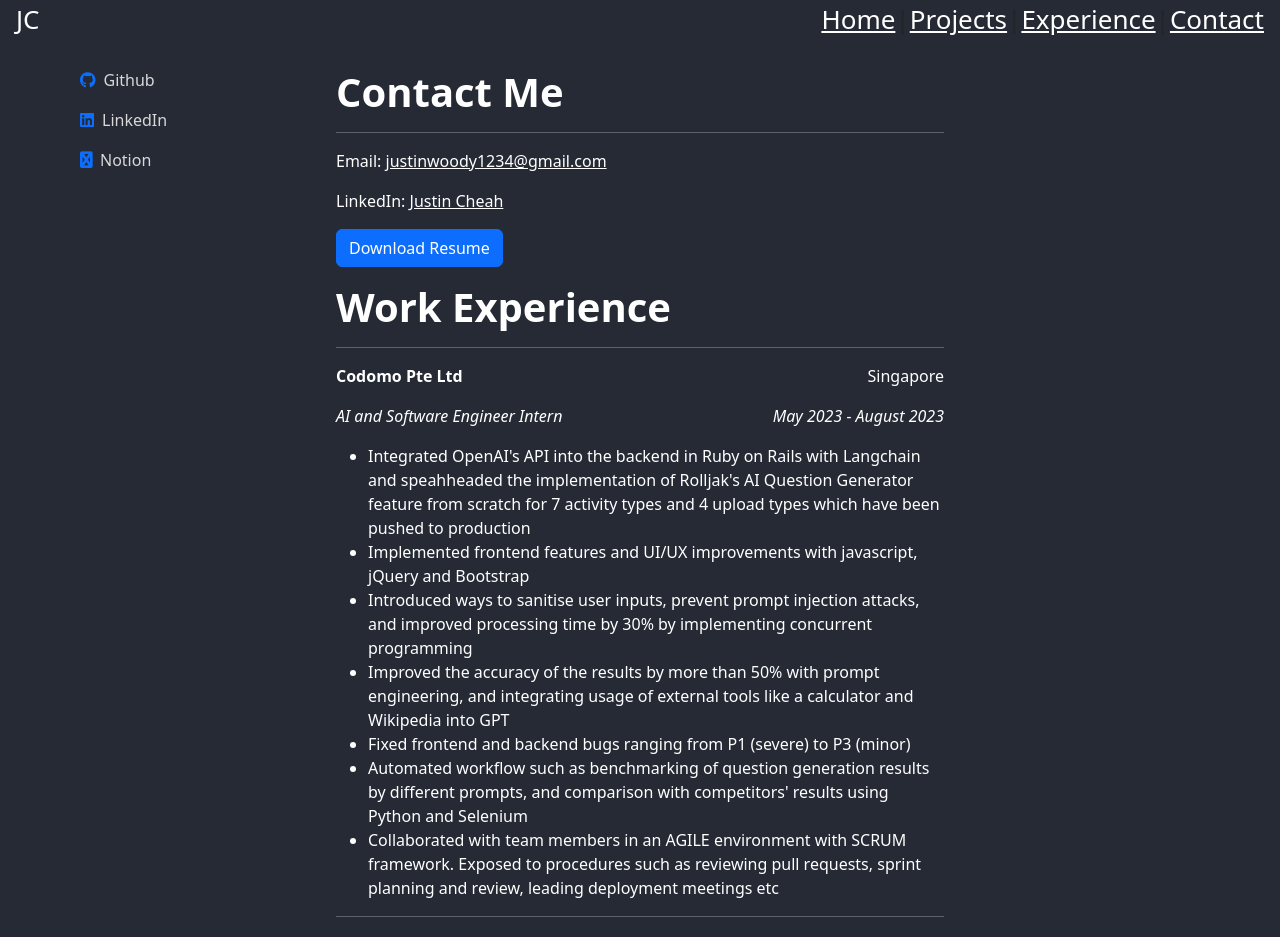
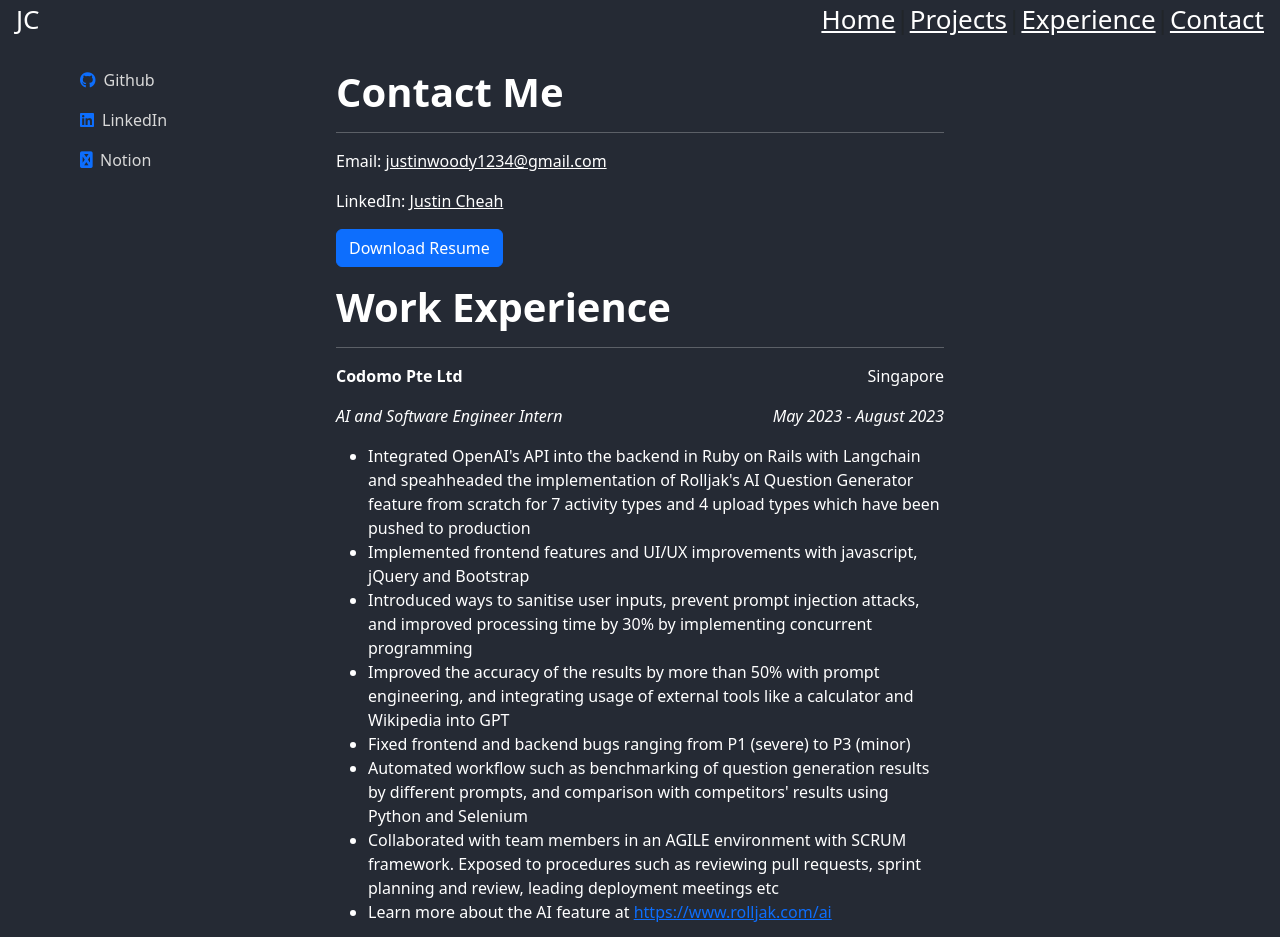
Before and after one commit to JCSnap/JCSnap.github.io, a React (Create React App) app: page /experience in a window 1280 px wide. Shown: the top 937 px of the page. Built offline with nearby package versions, Linux system fonts and the light colour scheme.

Commit message:
added link detection

```diff
--- a/src/components/ExperiencePageContent.js
+++ b/src/components/ExperiencePageContent.js
@@ -17,6 +17,7 @@ function ExperiencePageContent() {
           "Fixed frontend and backend bugs ranging from P1 (severe) to P3 (minor)",
           "Automated workflow such as benchmarking of question generation results by different prompts, and comparison with competitors' results using Python and Selenium",
           "Collaborated with team members in an AGILE environment with SCRUM framework. Exposed to procedures such as reviewing pull requests, sprint planning and review, leading deployment meetings etc",
+          "Learn more about the AI feature at https://www.rolljak.com/ai",
           // more contributions...
         ],
       },
@@ -91,11 +92,29 @@ function ExperiencePageContent() {
         </div>
         <ul>
           {contributions.map((contribution, i) => (
-            <li key={i}>{contribution}</li>
+            <li key={i}>{renderContribution(contribution)}</li>
           ))}
         </ul>
       </div>
     );
+  }
+
+  function renderContribution(contribution) {
+    const urlPattern = /(https?:\/\/[^\s]+)/i; // This pattern will search for http:// or https:// followed by any non-space characters.
+    const match = contribution.match(urlPattern);
+
+    if (match) {
+      const url = match[0]; // This will contain the extracted URL
+      return (
+        <>
+          {contribution.replace(url, "")}
+          <a href={url} target="_blank" rel="noopener noreferrer">
+            {url}
+          </a>
+        </>
+      );
+    }
+    return contribution;
   }
 
   function ContactInfo() {
```
